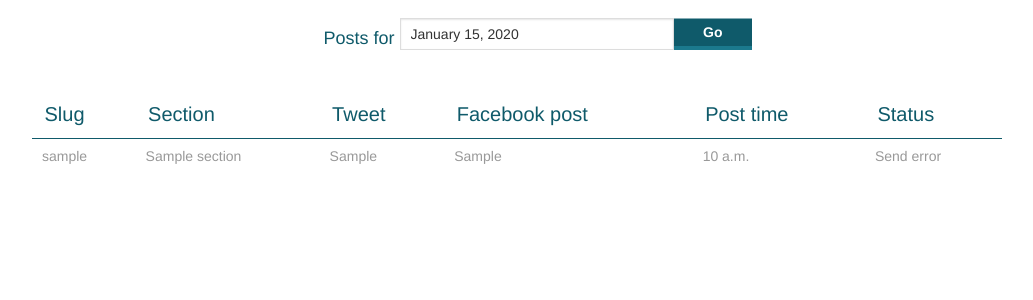
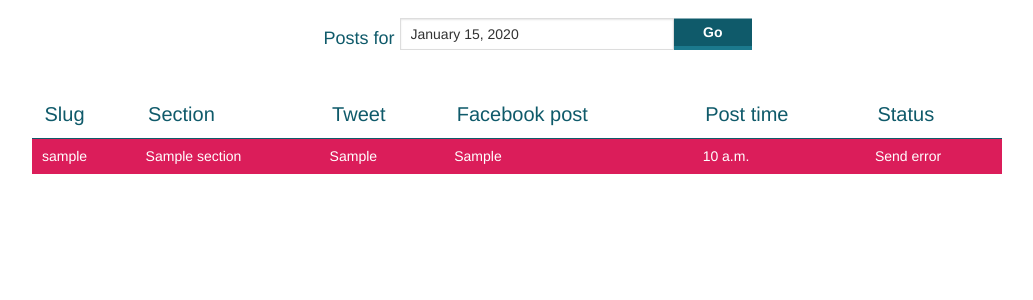
Before and after one commit to dailybruin/meow, a Django app: template meow/meow/templates/scheduler/dashboard.html in a window 1280 px wide. Shown: the part 30-330 px from the top of the page, without its empty margins (123-1156 px from the left). Run offline with Django 3.2, Linux system fonts and the light colour scheme; tables that the repository leaves empty hold one stand-in row (values such as "Sample post"); the template is opened without the code that fills it: values that come from a table or form of the project are taken from there, most other values are stand-ins (such as "Sample title", 1, 10 or a date in 2020); some libraries are stand-ins or nearby versions.

Commit message:
Made send errors more obvious

```diff
--- a/meow/meow/templates/scheduler/dashboard.html
+++ b/meow/meow/templates/scheduler/dashboard.html
@@ -5,6 +5,7 @@
 <script type="text/javascript">
 $(document).ready(function(){
     $('#poststable').stupidtable()
+    $('#time-column .time-column').click()
 });
 </script>
 {% endblock %}
@@ -51,7 +52,7 @@ $(document).ready(function(){
         </thead>
         <tbody>
             {% for post in smposts %}
-                <tr href="/edit/{{ post.id }}/" class="{% if post.sent %}sent {% endif %}{% if not post.pub_date %}lost {% endif %}{% if post.post_status == 3 %}ready {% endif %}">
+                <tr href="/edit/{{ post.id }}/" class="{% if post.sent %}sent {% endif %}{% if not post.pub_date %}lost {% endif %}{% if post.post_status == 3 %}ready {% endif %}{% if post.sent_error %}sent-error{% endif %}">
                     <td>{{ post.slug }}</td>
                     <td class="section-column">{{ post.section }}</td>
                     <td class="twitter-column">{{ post.post_twitter }}</td>
--- a/meow/scheduler/static/scheduler.css
+++ b/meow/scheduler/static/scheduler.css
@@ -153,6 +153,11 @@ input[type="button"]:hover, input[type="submit"]:hover, button:hover, .button:ho
 #poststable tbody .sent td {
     color:#999;
 }
+#poststable tbody .sent.sent-error td {
+    background-color:#db1d5a;
+    color:white;
+}
+
 #poststable tbody .ready td {
     color:#1dae17;
 }
```
